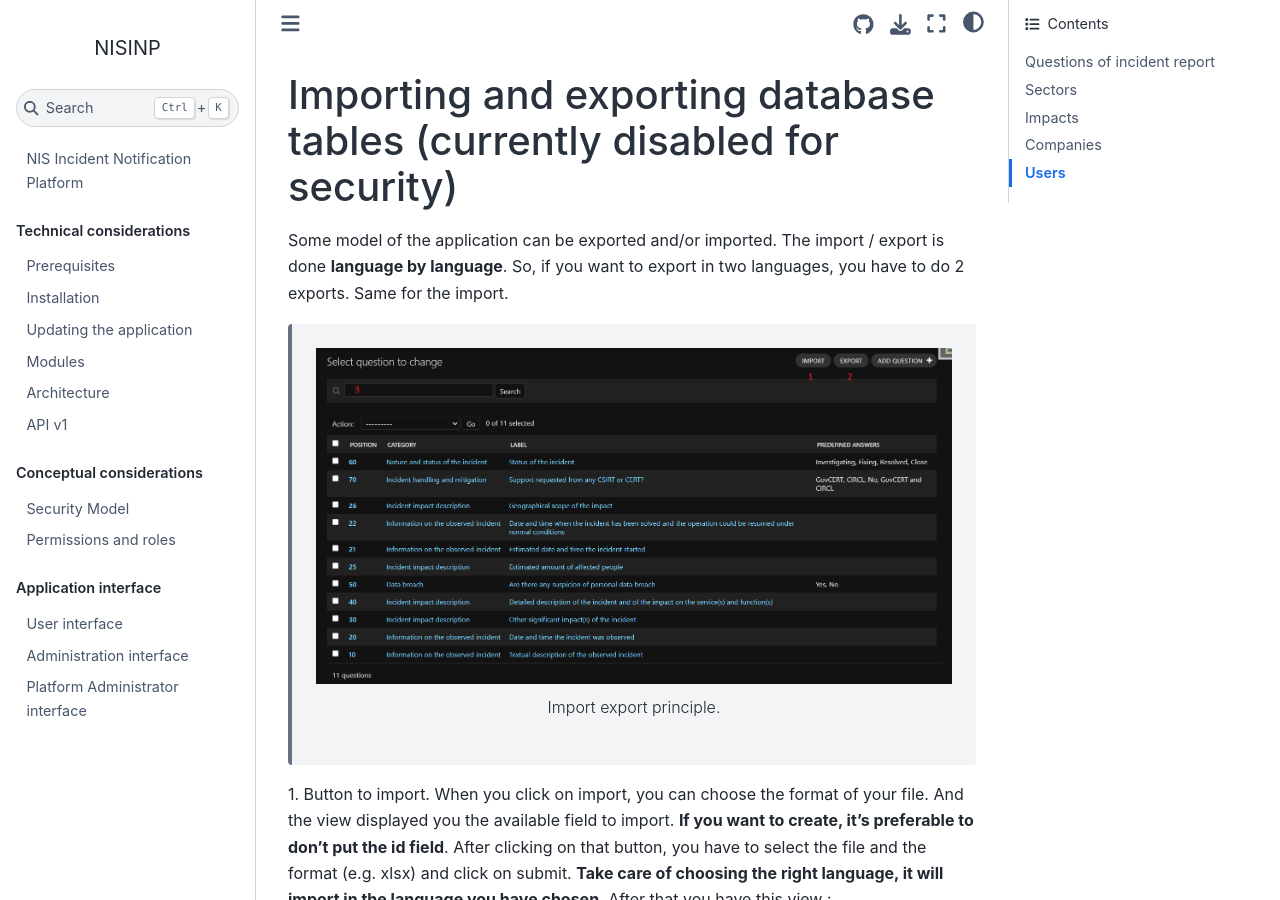
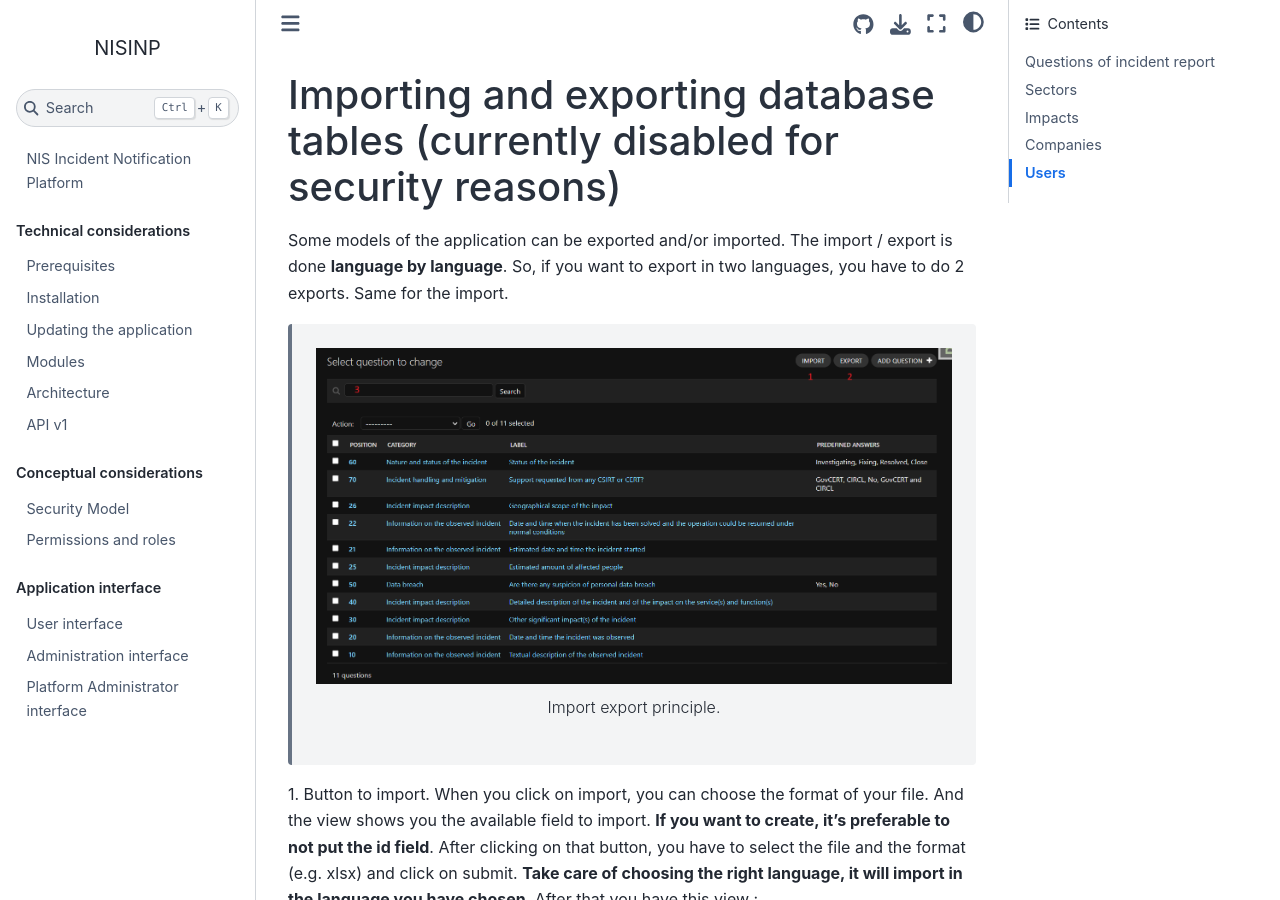
Before and after one commit to informed-governance-project/NISINP, a Sphinx documentation site: the page built from docs/ui_import-export.rst, in a window 1280 px wide and 900 px high. Built offline with Sphinx 7.4.7 and the Sphinx Book theme 1.1.4, drawn with Linux system fonts in a browser that asks for light colours; some of the changed text lies outside the part shown.

Commit message:
Update ui_import-export.rst

```diff
--- a/docs/ui_import-export.rst
+++ b/docs/ui_import-export.rst
@@ -1,7 +1,7 @@
-Importing and exporting database tables (currently disabled for security)
+Importing and exporting database tables (currently disabled for security reasons)
 --------------------------------------
 
-Some model of the application can be exported and/or imported. The import / export is done **language by language**. So, if you want to export in two languages, you have to do 2 exports. Same for the import.
+Some models of the application can be exported and/or imported. The import / export is done **language by language**. So, if you want to export in two languages, you have to do 2 exports. Same for the import.
 
  .. figure:: _static/ui_admin_export.png
     :alt: import / export.
@@ -9,7 +9,7 @@ Some model of the application can be exported and/or imported. The import / expo
 
     Import export principle.
 
-1. Button to import. When you click on import, you can choose the format of your file. And the view displayed you the available field to import. **If you want to create, it's preferable to don't put the id field**.
+1. Button to import. When you click on import, you can choose the format of your file. And the view shows you the available field to import. **If you want to create, it's preferable to not put the id field**.
 After clicking on that button, you have to select the file and the format (e.g. xlsx) and click on submit. **Take care of choosing the right language, it will import in the language you have chosen**.
 After that you have this view :
 
@@ -66,7 +66,7 @@ After you have to import the ``predefined answers``:
 - ``question`` : The label of the question in the language you want to import
 - ``position`` : position of the answer, lower positions are shown in first during the incident report
 
-You have now your database in one language if you want to import other language, you can now export the model (e.g. questions, question categories, etc.) you want to translate to get the IDs.
+You have now your database in one language. If you want to import other languages, you can now export the model (e.g. questions, question categories, etc.) you want to translate to get the IDs.
 You have to follow the same procedure than before but putting the id to the file to have an update instead of a creation. And remember to **import in the right language**.
 
 Sectors
```
Also changed, not shown: other parts of docs/ui_import-export.rst (+3 -3 lines).
